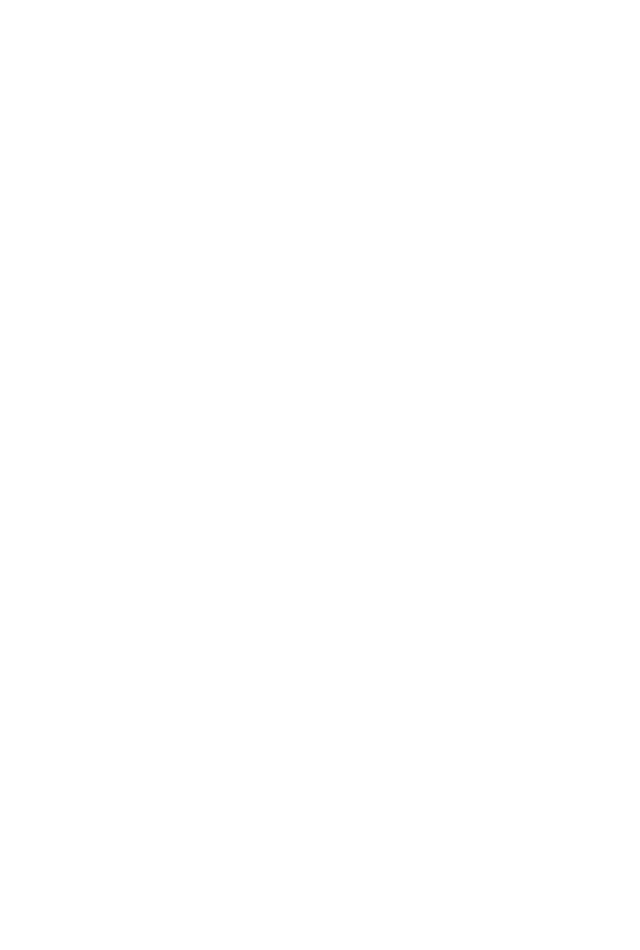
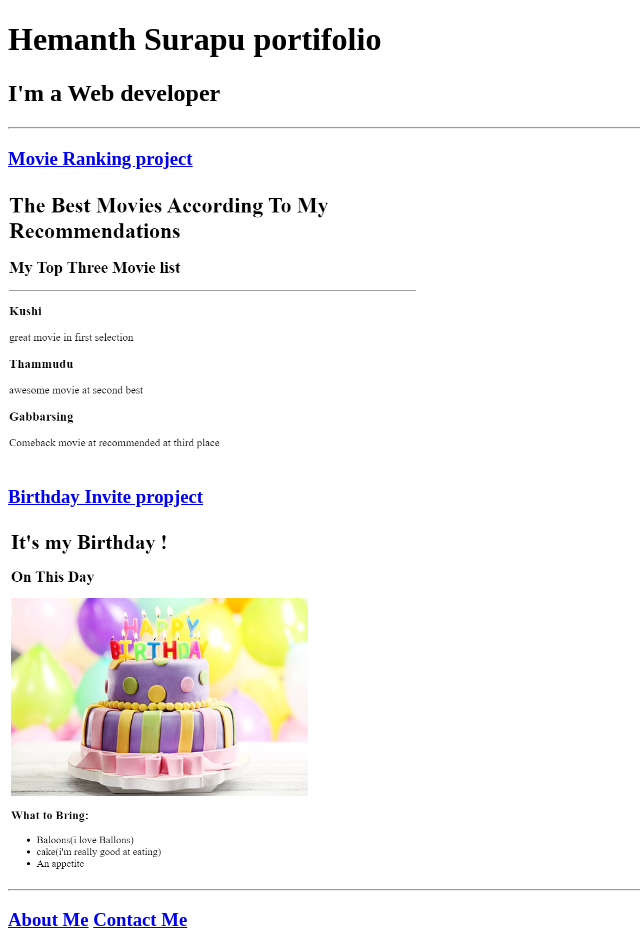
Before and after one commit to hemanthsurapu/portfolio-html-project, a plain HTML site: page index.html in a window 1280 px wide. Shown: the whole page, without its empty margins (0-640 px from the left). Before the commit the page ends 800 px from the top, so only its background shows below. Drawn offline with Linux system fonts and the light colour scheme.

Commit message:
Update index.html

```diff
--- a/index.html
+++ b/index.html
@@ -1,5 +1,25 @@
 <!-- TODO 1: Create the HTML Boilerplate -->
+<!DOCTYPE html>
+<html lang="en">
+<head>
+    <meta charset="UTF-8">
+    <meta name="viewport" content="width=device-width, initial-scale=1.0">
+    <title>Hemanth portifolio</title>
+</head>
+<body>
+    <h1>Hemanth Surapu portifolio</h1>
+    <h2>I'm a Web developer</h2>
+    <hr />
+    <h3><a href="./public/movie-ranking.html">Movie Ranking project</a></h3>
+    <img src="./assets/images/movie.png" height="275" alt="movie ranking screenshot"/>
+    <h3><a href="./public/birthday-invite.html">Birthday Invite propject</a></h3>
+    <img src="./assets/images/birthday.png" height="350" alt="Birthday Invite">
+    <hr />
+    <h3><a href="./public/about.html">About Me</a> <a href="./public/contact.html"> Contact Me</a> </h3>
 
+
+</body>
+</html>
 <!-- TODO 2: Add Your previous projects' HTML into the public folder -->
 
 <!-- TODO 3: Take screenshots of your project previews and add the images to the images folder -->
```
